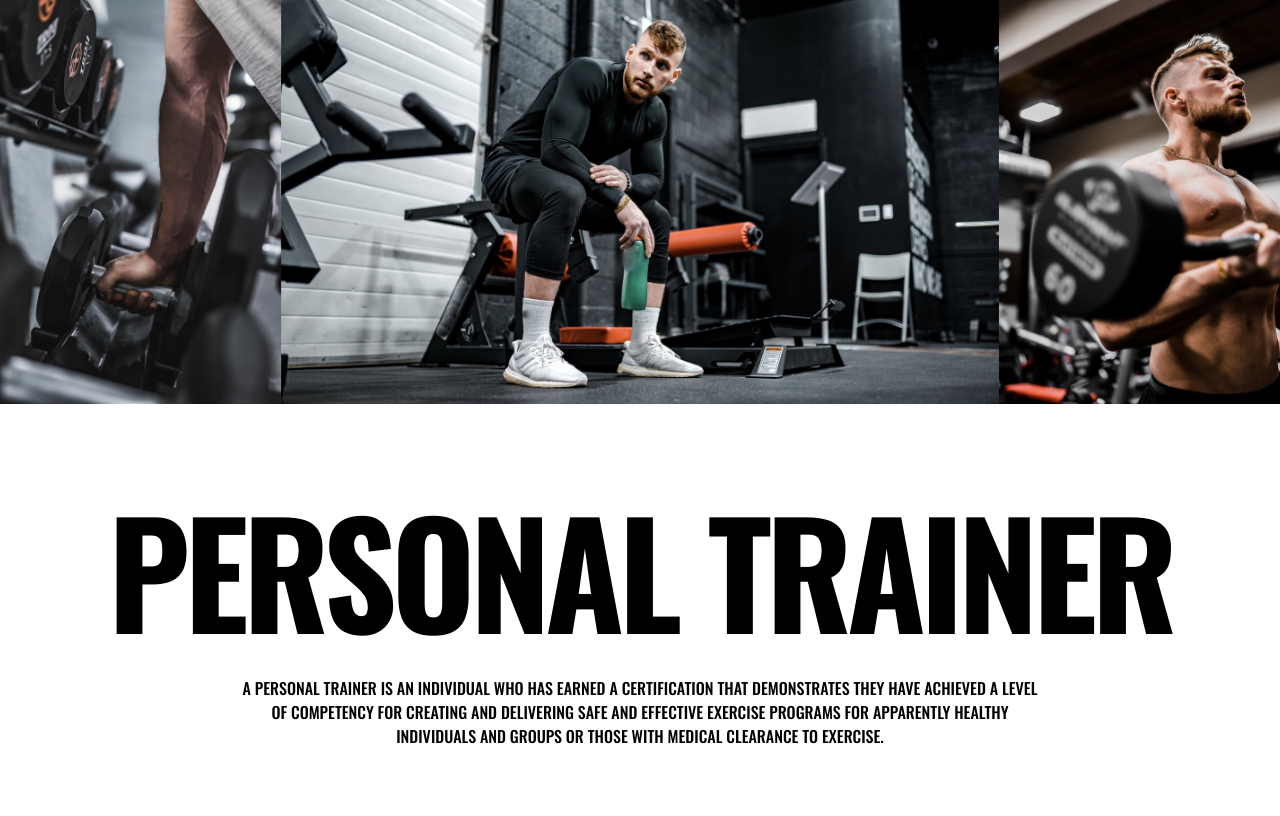
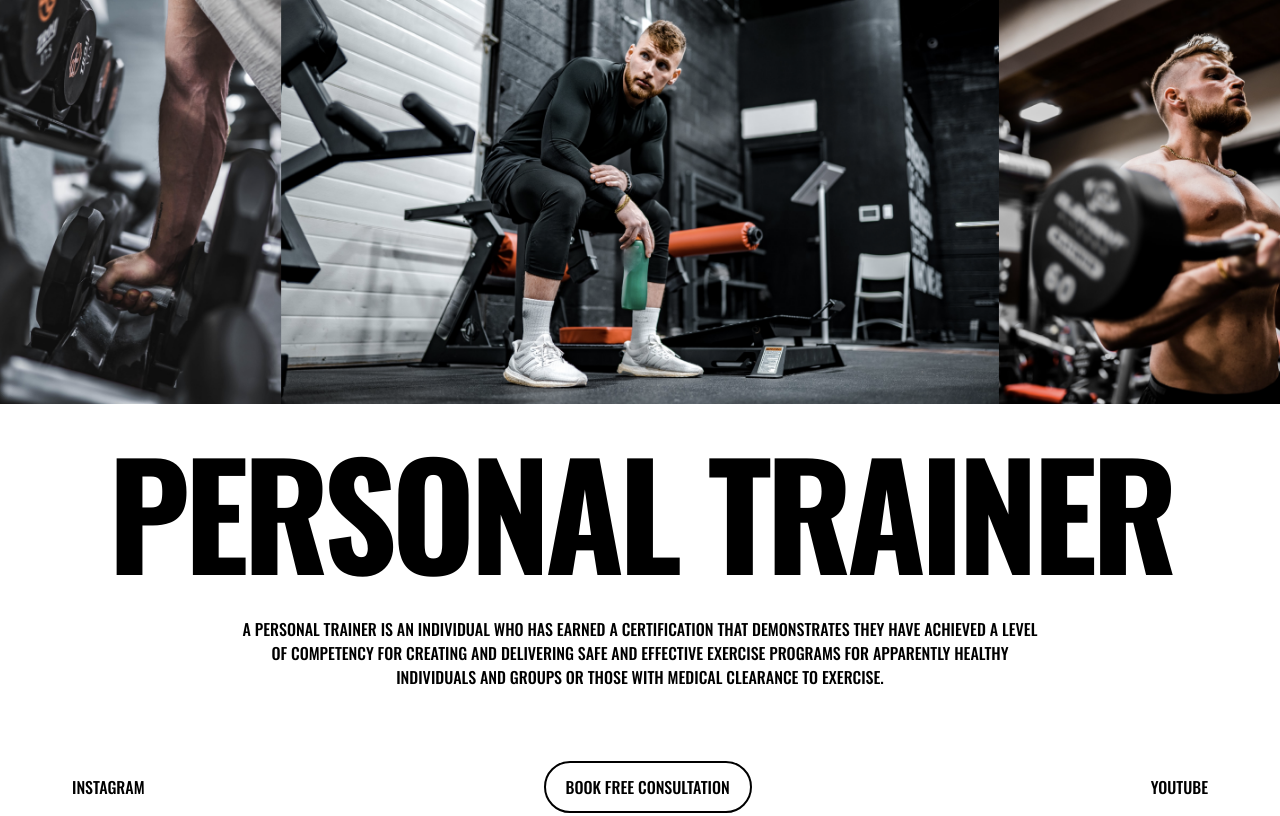
Before and after one commit to Preethi-Dev/Modern-Layout-26, a plain HTML site: page index.html in a window 1280 px wide. Shown: the top 816 px of the page. Drawn offline with nearby package versions, Linux system fonts and the light colour scheme.

```diff
--- a/style.css
+++ b/style.css
@@ -82,7 +82,7 @@ main {
   grid-template-areas:
     "image image image image"
     "text text text text";
-  grid-auto-rows: 1fr;
+  grid-auto-rows: 1fr 0.5fr;
 }
 
 main .image {
```
